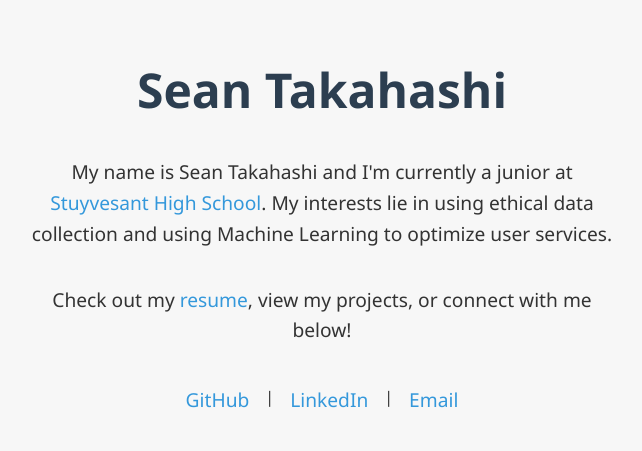
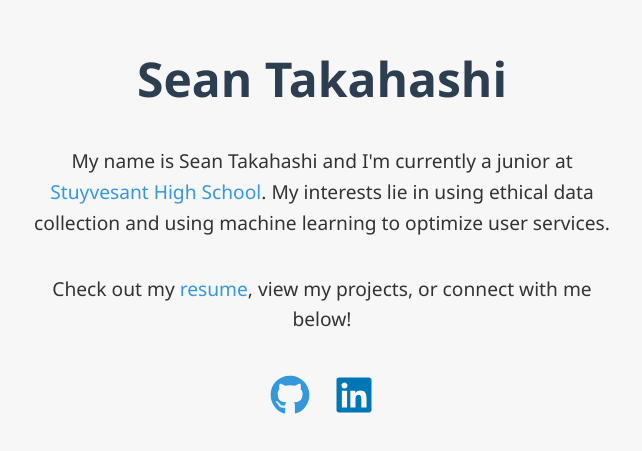
Before and after one commit to syt-cs/syt-cs.github.io, a React (Create React App) app: page / in a window 1280 px wide. Shown: the part 181-632 px from the top of the page, without its empty margins (318-960 px from the left). Built offline with nearby package versions, Linux system fonts and the light colour scheme.

Commit message:
changed links to linked logos

```diff
--- a/src/pages/Home.css
+++ b/src/pages/Home.css
@@ -38,15 +38,16 @@
 .social-links {
     display: flex;
     justify-content: center;
-  gap: 1rem;
+    gap: 1.5rem;
     margin-top: 1.5rem;
   }
 
   .social-links a {
-  font-size: 1.2rem;
+    font-size: 2rem; /* Adjust the size of the icons */
     color: #3498db;
+    transition: transform 0.3s ease;
   }
 
   .social-links a:hover {
-  text-decoration: underline;
+    transform: scale(1.1); /* Add a hover effect */
   }
--- a/src/pages/Home.js
+++ b/src/pages/Home.js
@@ -1,4 +1,5 @@
 import React from 'react';
+import { FaGithub, FaLinkedin } from 'react-icons/fa';
 import './Home.css';
 
 const Home = () => {
@@ -6,15 +7,19 @@ const Home = () => {
     <div className="home-container">
       <h1>Sean Takahashi</h1>
       <p>
-        My name is Sean Takahashi and I'm currently a junior at <a href="https://stuy.enschool.org" target="_blank" rel="noopener noreferrer">Stuyvesant High School</a>. My interests lie in using ethical data collection and using Machine Learning to optimize user services.
+        My name is Sean Takahashi and I'm currently a junior at <a href="https://stuy.enschool.org" target="_blank" rel="noopener noreferrer">Stuyvesant High School</a>.
+        My interests lie in using ethical data collection and using machine learning to optimize user services.
       </p>
       <p>
         Check out my <a href="/CV">resume</a>, view my projects, or connect with me below!
       </p>
       <div className="social-links">
-        <a href="https://github.com/syt-cs" target="_blank" rel="noopener noreferrer">GitHub</a> |
-        <a href="https://linkedin.com/in/____" target="_blank" rel="noopener noreferrer"> LinkedIn</a> |
-        <a href="seanyuto@gmail.com"> Email</a>
+        <a href="https://github.com/syt-cs" target="_blank" rel="noopener noreferrer">
+        <FaGithub size={40} color="#3498db" />
+        </a>
+        <a href="https://linkedin.com/in/seantakahashi" target="_blank" rel="noopener noreferrer">
+          <FaLinkedin size={40} color="#0077b5" />
+        </a>
       </div>
     </div>
   );
```
Lines whose indentation alone changed are shown as unchanged.
